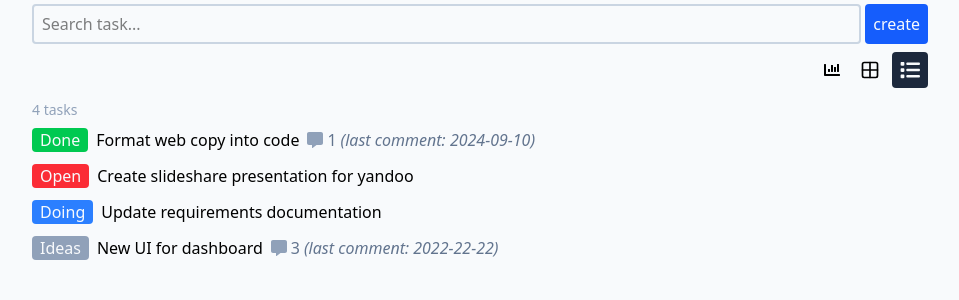
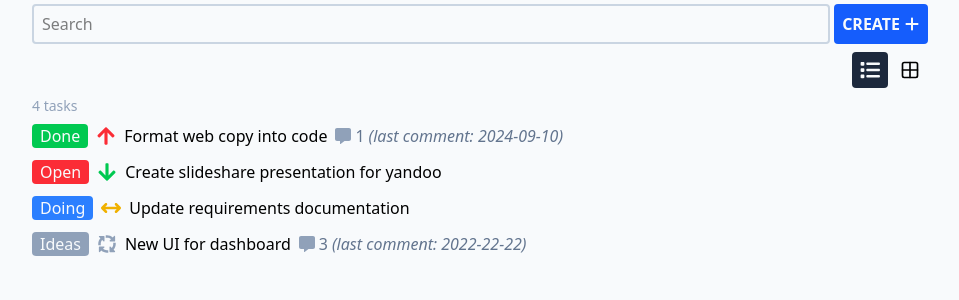
Before and after one commit to dimitargluharski/task-scheduler, a React (Vite) app: page / in a window 1280 px wide. Shown: the top 300 px of the page, without its empty margins (160-1119 px from the left). Built offline with nearby package versions, Linux system fonts and the light colour scheme.

Commit message:
bulk progress

```diff
--- a/src/App.tsx
+++ b/src/App.tsx
@@ -1,16 +1,18 @@
-import { useState, useMemo, useEffect } from "react";
-import { LuGrid2X2 } from "react-icons/lu";
-import { FaList } from "react-icons/fa6";
-import { FaCommentAlt } from "react-icons/fa";
-import { FaChartBar } from "react-icons/fa";
-import { Chart } from "react-charts";
+import { useState } from "react";
+import { Button } from "./components/Button/Button";
+import { TextInput } from "./components/TextInput/TextInput";
+import { ButtonsLayoutView } from "./components/ButtonsLayoutView/ButtonsLayoutView";
+import { TaskCounter } from "./components/TaskCounter/TaskCounter";
+import { FaPlus } from "react-icons/fa6";
+import { CreateNewTaskForm } from "./components/CreateNewTaskForm/CreateNewTaskForm";
+import { TaskItem } from "./components/TaskItem/TaskItem";
 
 interface Comment {
   id: number;
   author: string;
   date: string;
   text: string;
-}
+};
 
 interface Task {
   id: number;
@@ -19,18 +21,19 @@ interface Task {
   date: string;
   comments: Comment[];
   taskAuthor: string;
-}
+  taskPriority?: string | undefined;
+};
 
 const tasks: Task[] = [
   {
-    id: 1, title: 'Format web copy into code', status: 'Done', date: '2025-10-32', comments: [
+    id: 1, title: 'Format web copy into code', status: 'Done', date: '2025-10-32', taskPriority: 'high', comments: [
       { id: 1, author: 'PM', date: '2024-09-10', text: 'aaaaaaa' }
     ], taskAuthor: 'admin'
   },
-  { id: 2, title: 'Create slideshare presentation for yandoo', status: 'Open', date: '2025-10-33', comments: [], taskAuthor: 'admin' },
-  { id: 3, title: 'Update requirements documentation', status: 'Doing', date: '2025-10-33', comments: [], taskAuthor: 'admin' },
+  { id: 2, title: 'Create slideshare presentation for yandoo', status: 'Open', date: '2025-10-33', taskPriority: 'low', comments: [], taskAuthor: 'admin' },
+  { id: 3, title: 'Update requirements documentation', status: 'Doing', taskPriority: 'medium', date: '2025-10-33', comments: [], taskAuthor: 'admin' },
   {
-    id: 4, title: 'New UI for dashboard', status: 'Ideas', date: '2025-10-33', comments: [
+    id: 4, title: 'New UI for dashboard', status: 'Ideas', date: '2025-10-33', taskPriority: 'idea', comments: [
       { id: 1, author: 'PM', date: '2024-09-10', text: 'aaaaaaa' },
       { id: 2, author: 'PM', date: '2024-09-10', text: 'bbbb' },
       { id: 3, author: 'PM', date: '2022-22-22', text: 'ccccc' }
@@ -39,194 +42,109 @@ const tasks: Task[] = [
   },
 ];
 
+const priorities = [
+  { id: 1, priorityLevel: 'high' },
+  { id: 2, priorityLevel: 'medium' },
+  { id: 3, priorityLevel: 'low' }
+];
+
 function App() {
-  const [data, setData] = useState<Task[]>(() => {
-    const storedTasks = localStorage.getItem('tasks');
-    if (storedTasks) {
-      return JSON.parse(storedTasks);
-    } else {
-      localStorage.setItem('tasks', JSON.stringify(tasks));
-      return tasks;
-    }
-  });
-  const [isModalVisible, setIsModalVisible] = useState<boolean>(false);
-  const [isActiveView, setIsActiveView] = useState<boolean>(true);
-  const [statistics, showStatistics] = useState<boolean>(false);
-
-  useEffect(() => {
-    const tasksInLocalStorage = localStorage.getItem('tasks');
-
-    if (tasksInLocalStorage !== null) {
-      try {
-        const parsedTasks = JSON.parse(tasksInLocalStorage);
-        setData(parsedTasks);
-      } catch (error) {
-        console.error('Error parsing tasks from localStorage:', error);
-        localStorage.setItem('tasks', JSON.stringify(tasks));
-        setData(tasks);
-      }
-    }
-
-    localStorage.setItem('tasks', JSON.stringify(tasks));
-    setData(tasks);
-  }, []);
+  const [data, setData] = useState<Task[]>(tasks);
+  const [isFormVisible, setIsVisibleForm] = useState<boolean>(false);
+  const [activeViewType, setActiveViewType] = useState<string>('list');
+  const [createNewTaskText, setCreateNewTaskText] = useState<string>('');
+  const [query, setQuery] = useState<string>('');
+  const [priority, setPriority] = useState<string>('');
 
   const handleToggleModalVisibility = () => {
-    setIsModalVisible(!isModalVisible);
+    setIsVisibleForm(!isFormVisible);
   };
 
-  const handleShowStatistics = () => {
-    showStatistics(!statistics);
+  const handleActiveLayoutView = (viewType: string) => {
+    return viewType === 'grid' ? setActiveViewType('grid') : setActiveViewType('list');
   }
 
-  const prepareChartData = () => {
-    const statusCounts = data.reduce((acc: Record<string, number>, task: Task) => {
-      acc[task.status] = (acc[task.status] || 0) + 1;
-      return acc;
-    }, {} as Record<string, number>);
+  const handleCreateNewTask = (event: React.ChangeEvent<HTMLInputElement>) => {
+    setCreateNewTaskText(event.target.value);
+  }
 
-    return [{
-      label: 'Tasks by Status',
-      data: Object.entries(statusCounts).map(([status, count]) => ({
-        x: status,
-        y: count
-      }))
-    }];
-  };
+  const handleSearchQuery = (event: React.ChangeEvent<HTMLInputElement>) => {
+    setQuery(event.target.value);
+  }
 
-  const chartData = useMemo(() => prepareChartData(), [data]);
-  const primaryAxis = useMemo(
-    () => ({
-      getValue: (datum: any) => datum.x,
-    }),
-    []
-  );
-  const secondaryAxes = useMemo(
-    () => [
+  const handleSaveNewTask = (newTask: string) => {
+    setData((prevData) => [
+      ...prevData,
       {
-        getValue: (datum: any) => datum.y,
-      },
-    ],
-    []
-  );
+        id: prevData.length > 0 ? prevData[prevData.length - 1].id + 1 : 1,
+        title: newTask,
+        status: "Open",
+        date: new Date().toISOString().split("T")[0],
+        comments: [],
+        taskAuthor: "admin",
+        // taskPriority:
+      }
+    ]);
 
-  const handleColorizeBackgroundDependingOnTaskStatus = (taskStatus: string) => {
-    switch (taskStatus) {
-      case 'Done':
-        return 'bg-green-500 text-slate-50';
-      case 'Open':
-        return 'bg-red-500 text-slate-50';
-      case 'Doing':
-        return 'bg-blue-500 text-slate-50';
-      case 'Ideas':
-        return 'bg-slate-400 text-slate-50'
-      default:
-        return 'bg-gray-500 text-slate-50';
-    }
-  };
+    setCreateNewTaskText('');
+  }
+
+  const handleOnChangeDropdownPriority = (choise: string) => {
+    console.log('', choise)
+  }
 
   return (
     <div className="flex flex-col bg-slate-50 min-h-dvh py-1">
       <div className="w-4xl mx-auto flex flex-col gap-1">
 
         <div className="flex gap-1">
-          <input
-            type="text"
-            className="w-full px-2 border-2 border-slate-300 outline-slate-500 focus:border-slate-800 rounded-sm"
-            placeholder="Search task..."
+          <TextInput
+            inputType="text"
+            placeholder="Search"
+            onChange={handleSearchQuery}
+            value={query}
           />
 
-          <span
-            className="p-2 bg-blue-600 rounded-sm text-slate-50 hover:cursor-pointer hover:bg-blue-500"
-            onClick={handleToggleModalVisibility}>
-            create
-          </span>
+          <Button
+            classNames="p-2 bg-blue-600 rounded-sm flex gap-1 items-center text-slate-50 hover:cursor-pointer hover:bg-blue-500"
+            handler={handleToggleModalVisibility}>
 
+            <span className="uppercase font-bold">
+              create
+            </span>
+
+            <FaPlus className="w-4 h-4" />
+          </Button>
         </div>
 
-        {isModalVisible && (
-          <div className="flex flex-col gap-1">
-            <input type="text" placeholder="Task title..." className="p-2 w-full" />
-            <div className="bg-green-500 p-2 rounded-sm text-slate-50 text-center uppercase" aria-disabled>save</div>
-          </div>
-        )}
+        {isFormVisible &&
+          <CreateNewTaskForm
+            text={createNewTaskText}
+            handleOnChangeTextValue={handleCreateNewTask}
+            saveNewTask={handleSaveNewTask}
+            // priorities={priorities}
+            priorities={priorities}
+            handleOnChangeDropdownPriority={handleOnChangeDropdownPriority}
+          />}
 
-        <div className="flex justify-end gap-1 py-1 items-center">
-          <div className={`p-2 hover:cursor-pointer rounded-sm ${statistics ? 'bg-slate-800 text-slate-50' : ''}`} onClick={handleShowStatistics}>
-            <FaChartBar />
-          </div>
-          <div className="p-2 hover:cursor-pointer">
-            <LuGrid2X2 className="h-5 w-5" />
-          </div>
-          <div className={`p-2 hover:cursor-pointer rounded-sm ${isActiveView ? 'bg-slate-800 text-slate-50' : ''}`}>
-            <FaList className='w-5 h-5' />
-          </div>
-        </div>
+        <ButtonsLayoutView
+          activeViewType={activeViewType}
+          handleActiveLayoutView={handleActiveLayoutView}
+        />
 
-        <div>
-          {statistics && (
-            <div className="mb-4 p-4 bg-white rounded-lg shadow">
-              <h2 className="text-lg font-semibold mb-4 text-slate-700">Tasks Statistics</h2>
-              <div className="grid grid-cols-2 md:grid-cols-4 gap-4 mb-6">
-                {Object.entries(data.reduce((acc: Record<string, number>, task: Task) => {
-                  acc[task.status] = (acc[task.status] || 0) + 1;
-                  return acc;
-                }, {} as Record<string, number>)).map(([status, count]) => (
-                  <div key={status} className="text-center p-3 rounded-lg bg-slate-50">
-                    <div className={`text-2xl font-bold ${handleColorizeBackgroundDependingOnTaskStatus(status).includes('bg-green') ? 'text-green-600' :
-                      handleColorizeBackgroundDependingOnTaskStatus(status).includes('bg-red') ? 'text-red-600' :
-                        handleColorizeBackgroundDependingOnTaskStatus(status).includes('bg-blue') ? 'text-blue-600' : 'text-slate-600'}`}>
-                      {count}
-                    </div>
-                    <div className="text-sm text-slate-600 capitalize">{status}</div>
-                  </div>
-                ))}
-              </div>
-
-              <div style={{ width: '100%', height: '300px' }}>
-                <Chart
-                  options={{
-                    data: chartData,
-                    primaryAxis,
-                    secondaryAxes,
-                  }}
-                />
-              </div>
-            </div>
-          )}
-        </div>
-
-        <div className="text-sm text-slate-400">
-          {data.length} {data.length > 1 || data.length === 0 ? 'tasks' : 'task'}
-        </div>
+        <TaskCounter length={tasks.length} />
 
         {data.map((task: Task) => (
-          <div key={task.id} className="flex gap-2 py-1">
-            <div className={`rounded-sm px-2 ${handleColorizeBackgroundDependingOnTaskStatus(task.status)}`}>
-              {task.status}
-            </div>
-
-            <div className="hover:cursor-pointer hover:underline">
-              {task.title}
-            </div>
-
-            {task.comments.length ? (
-              <div className="flex items-center gap-1">
-                <FaCommentAlt className="text-slate-400" />
-
-                <span className="text-slate-500">
-                  {task.comments.length}
-                </span>
-
-                <span className="italic text-slate-500">
-                  (last comment: {task.comments.map((comment: Comment) => comment.date).slice(-1)})
-                </span>
-              </div>
-            ) : null}
-          </div>
+          <TaskItem
+            id={task.id}
+            status={task.status}
+            priority={task.taskPriority ?? ""}
+            title={task.title}
+            comments={task.comments}
+          />
         ))}
       </div>
-    </div>
+    </div >
   )
 }
 
--- /dev/null
+++ b/src/components/Button/Button.tsx
@@ -0,0 +1,14 @@
+type ButtonProps = {
+  classNames?: string;
+  children: string | React.ReactNode;
+  handler?: (taks?: any) => void;
+  disabled?: boolean;
+}
+
+export const Button = ({ classNames, handler, children, disabled }: ButtonProps) => {
+  return (
+    <button className={`${classNames}`} onClick={handler} disabled={disabled ? true : false}>
+      {children}
+    </button>
+  )
+}
--- /dev/null
+++ b/src/components/ButtonsLayoutView/ButtonsLayoutView.tsx
@@ -0,0 +1,34 @@
+import { FaList } from "react-icons/fa6"
+import { LuGrid2X2 } from "react-icons/lu"
+import { Button } from "../Button/Button"
+
+type ButtonsLayoutViewProps = {
+  activeViewType: string;
+  handleActiveLayoutView: (viewType: string) => void;
+}
+
+export const ButtonsLayoutView = ({ activeViewType, handleActiveLayoutView }: ButtonsLayoutViewProps) => {
+  return (
+    <div className="flex justify-end gap-1 py-1 items-center">
+      {/* <Button classNames={`p-2 hover:cursor-pointer rounded-sm ${isActiveView ? 'bg-slate-800 text-slate-50' : ''}`}
+        handler={handleActiveLayoutView}
+      >
+        <FaChartBar className="w-5 h-5" />
+      </Button> */}
+
+      <Button
+        classNames={`p-2 hover:cursor-pointer rounded-sm ${activeViewType === 'list' ? 'bg-slate-800 text-slate-50' : ''}`}
+        handler={() => handleActiveLayoutView('list')}
+      >
+        <FaList className='w-5 h-5' />
+      </Button>
+
+      <Button
+        classNames={`p-2 hover:cursor-pointer rounded-sm ${activeViewType === 'grid' ? 'bg-slate-800 text-slate-50' : ''}`}
+        handler={() => handleActiveLayoutView('grid')}
+      >
+        <LuGrid2X2 className="h-5 w-5" />
+      </Button>
+    </div>
+  )
+}
--- /dev/null
+++ b/src/components/CreateNewTaskForm/CreateNewTaskForm.tsx
@@ -0,0 +1,50 @@
+import { FaRegFloppyDisk } from "react-icons/fa6"
+import { Button } from "../Button/Button"
+import { Dropdown } from "../Doprdown/Dropdown"
+import { TextInput } from "../TextInput/TextInput"
+
+type Priorities = {
+  id: number;
+  priorityLevel: string;
+}
+
+type NewTaskFormProps = {
+  text: string;
+  handleOnChangeTextValue: (event: React.ChangeEvent<HTMLInputElement>) => void;
+  closeForm: () => void;
+  saveNewTask: (task: string) => void;
+  priorities: Priorities[];
+  handleOnChangeDropdownPriority: (text: string) => void;
+}
+
+export const CreateNewTaskForm = ({ text, handleOnChangeTextValue, closeForm, saveNewTask, priorities, handleOnChangeDropdownPriority }: NewTaskFormProps) => {
+  return (
+    <div className="flex flex-col gap-1">
+      <h2 className="px-1 italic">Create new task</h2>
+
+      <TextInput
+        inputType="text"
+        placeholder="Task title"
+        classNames="p-2 w-full"
+        value={text}
+        onChange={handleOnChangeTextValue}
+      />
+
+      <Dropdown priorities={priorities} handleOnChangeDropdownPriority={handleOnChangeDropdownPriority} />
+
+      <Button classNames={`p-2 bg-green-600 rounded-sm flex justify-center gap-1 items-center text-slate-50 hover:cursor-pointer hover:bg-green-500 ${text.length >= 3 ? '' : 'bg-slate-600 text-slate-500 hover:bg-slate-600'}`}
+        handler={() => {
+          closeForm();
+          saveNewTask(text);
+        }}
+        disabled={text.length >= 3 ? false : true}
+      >
+        <span className="uppercase font-bold">
+          save
+        </span>
+
+        <FaRegFloppyDisk className="w-4 h-4" />
+      </Button>
+    </div>
+  )
+}
--- /dev/null
+++ b/src/components/Doprdown/Dropdown.tsx
@@ -0,0 +1,19 @@
+type Priorities = {
+  priorities: {
+    id: number;
+    priorityLevel: string;
+    handleOnChangeDropdownPriority: (text: string) => void;
+  }[];
+};
+
+export const Dropdown = ({ priorities }: Priorities) => {
+  return (
+    <select name="" id="" className="w-full p-2 border-2 border-slate-300 outline-slate-500 focus:border-slate-800 rounded-sm">
+      {priorities.map((item, index) => (
+        <option value={item.priorityLevel} key={index} className="text-slate-400" onChange={() => handleOnChangeDropdownPriority(item.priorityLevel)}>
+          {item.priorityLevel}
+        </option>
+      ))}
+    </select>
+  )
+}
--- /dev/null
+++ b/src/components/TaskCounter/TaskCounter.tsx
@@ -0,0 +1,11 @@
+type TaskCounterProps = {
+  length: number;
+}
+
+export const TaskCounter = ({ length }: TaskCounterProps) => {
+  return (
+    <div className="text-sm text-slate-400">
+      {length} {length > 1 || length === 0 ? 'tasks' : 'task'}
+    </div>
+  )
+}
--- /dev/null
+++ b/src/components/TaskItem/TaskItem.tsx
@@ -0,0 +1,45 @@
+import { FaCommentAlt } from "react-icons/fa";
+import { handleColorizeBackgroundDependingOnTaskStatus } from "../../utils/colorizeBgLabel";
+import { taskPriority } from "../../utils/taskPriority";
+
+interface TaskItemProps {
+  id: number;
+  status: string;
+  priority: string;
+  title: string;
+  comments: {
+    date: string;
+  }[];
+};
+
+export const TaskItem = ({ id, status, priority, title, comments }: TaskItemProps) => {
+  return (
+    <div key={id} className="flex gap-2 py-1 items-center">
+      <div className={`rounded-sm px-2 ${handleColorizeBackgroundDependingOnTaskStatus(status)}`}>
+        {status}
+      </div>
+
+      <div>
+        {taskPriority(priority ?? "")}
+      </div>
+
+      <div className="hover:cursor-pointer hover:underline">
+        {title}
+      </div>
+
+      {comments.length ? (
+        <div className="flex items-center gap-1">
+          <FaCommentAlt className="text-slate-400" />
+
+          <span className="text-slate-500">
+            {comments.length}
+          </span>
+
+          <span className="italic text-slate-500">
+            (last comment: {comments.map((comment: { date: string }) => comment.date).slice(-1)})
+          </span>
+        </div>
+      ) : null}
+    </div>
+  )
+}
--- /dev/null
+++ b/src/components/TextInput/TextInput.tsx
@@ -0,0 +1,21 @@
+type TextInputProps = {
+  classNames?: string;
+  placeholder?: string;
+  inputType: string;
+  onChange: (event: React.ChangeEvent<HTMLInputElement>) => void;
+  value: string;
+}
+
+const defaultClasses = 'w-full px-2 border-2 border-slate-300 outline-slate-500 focus:border-slate-800 rounded-sm';
+
+export const TextInput = ({ classNames, placeholder, inputType, onChange, value }: TextInputProps) => {
+  return (
+    <input
+      type={inputType}
+      className={`${classNames} ${defaultClasses}`}
+      placeholder={placeholder}
+      onChange={onChange}
+      value={value}
+    />
+  )
+}
--- /dev/null
+++ b/src/utils/colorizeBgLabel.ts
@@ -0,0 +1,14 @@
+export const handleColorizeBackgroundDependingOnTaskStatus = (taskStatus: string) => {
+  switch (taskStatus) {
+    case 'Done':
+      return 'bg-green-500 text-slate-50';
+    case 'Open':
+      return 'bg-red-500 text-slate-50';
+    case 'Doing':
+      return 'bg-blue-500 text-slate-50';
+    case 'Ideas':
+      return 'bg-slate-400 text-slate-50'
+    default:
+      return 'bg-gray-500 text-slate-50';
+  }
+};
--- /dev/null
+++ b/src/utils/taskPriority.tsx
@@ -0,0 +1,22 @@
+import { FaArrowUp } from "react-icons/fa";
+import { FaArrowDown } from "react-icons/fa";
+import { FaArrowsLeftRight } from "react-icons/fa6";
+import { FaArrowsSpin } from "react-icons/fa6";
+
+export const taskPriority = (task: string) => {
+  switch (task) {
+    case 'high':
+      return <FaArrowUp className="w-5 h-5 text-red-500" title="High Priority" />
+
+    case 'medium':
+      return <FaArrowsLeftRight className="w-5 h-5 text-yellow-500" title="Medium Priority" />
+
+    case 'low':
+      return <FaArrowDown className="w-5 h-5 text-green-500" title="Low Priority" />
+
+    case 'idea':
+      return <FaArrowsSpin className="w-5 h-5 text-slate-400" title="Idea" />
+
+    default:
+  }
+}
```
